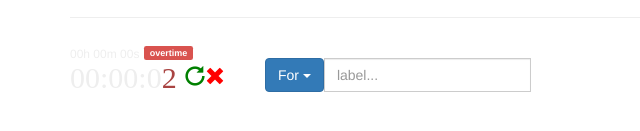
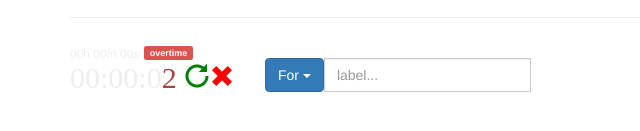
Before and after one commit to joelzhl/MultiTimer, a plain HTML site: page index.html in a window 1280 px wide. Both pictures are taken after a click on the button "Add". Shown: the part 175-306 px from the top of the page, 0-640 px from the left. Drawn offline with nearby package versions, Linux system fonts and the light colour scheme; a web font is replaced by a local one.

Commit message:
changed icon position

```diff
--- a/timer.css
+++ b/timer.css
@@ -26,8 +26,8 @@
 }
 
 #timer-list div span.glyphicon {
-  top: 28px;
-  font-size: 20px;
+  top: 26px;
+  font-size: 24px;
   transition: ease 0.25s;
   position: absolute;
 }
@@ -37,7 +37,7 @@ span.glyphicon.glyphicon-repeat:hover {
   color: lightgreen;
 }
 
-span.glyphicon.glyphicon-remove {left: 150px;}
+span.glyphicon.glyphicon-remove {left: 155px;}
 span.glyphicon.glyphicon-remove:hover {
   color: orange;
 }
```
